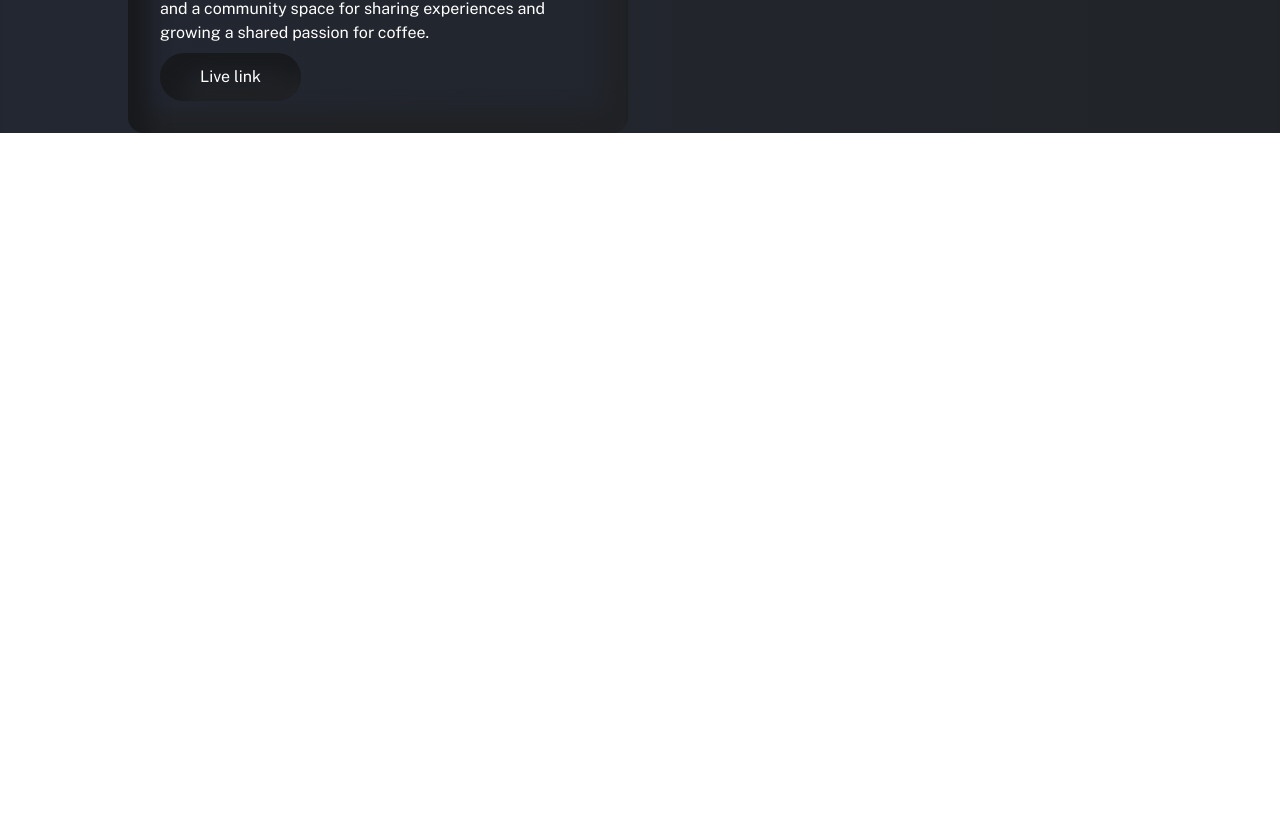
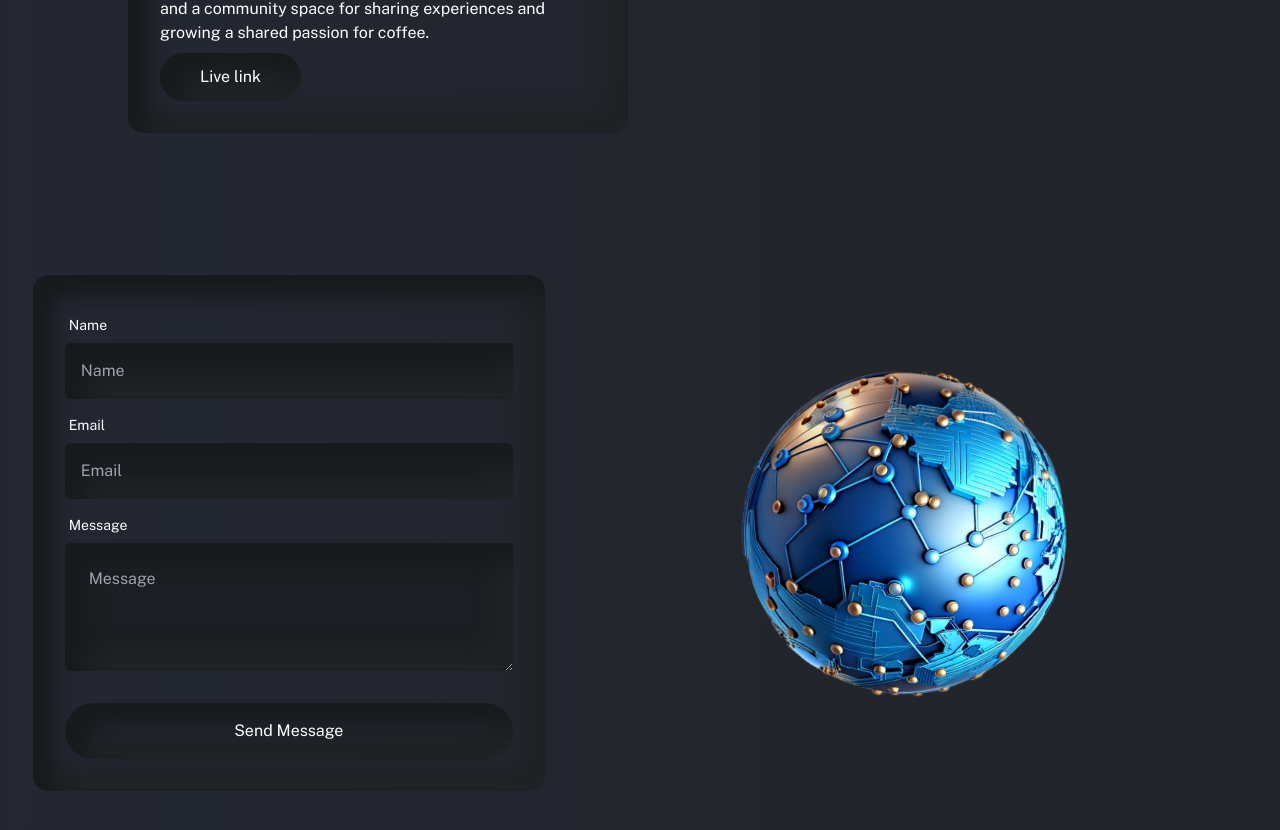
Before and after one commit to walid-official/my-new-portfolio, a React (Vite) app: page / in a window 1280 px wide. Shown: the part 5551-6381 px from the top of the page. Before the commit the page ends 5684 px from the top, so only its background shows below. Built offline with nearby package versions, Linux system fonts and the light colour scheme.

Commit message:
contact section is added

```diff
--- /dev/null
+++ b/src/components/Contact/Contact.jsx
@@ -0,0 +1,74 @@
+import React from "react";
+import contactImg from "../../assets/images/world.png";
+import { motion } from "framer-motion";
+
+const Contact = () => {
+  return (
+    <div className="overflow-x-hidden">
+      <div className="hero min-h-screen">
+        <div className="hero-content text-white flex-col lg:flex-row-reverse">
+          <div className="w-[55%] flex justify-center items-center">
+            <motion.img
+              className="w-[55%]"
+              animate={{
+                rotate: 360, // Rotation in degrees
+              }}
+              transition={{
+                repeat: Infinity, // Repeat infinitely
+                repeatType: "loop", // Loop the animation
+                duration: 3, // Adjust the speed (in seconds)
+                ease: "linear", // Smooth animation
+              }}
+              src={contactImg}
+              alt=""
+            />
+          </div>
+          <div className="card boxShadow  w-full max-w-lg shrink-0 shadow-2xl">
+            <form className="card-body">
+              <div className="form-control">
+                <label className="label">
+                  <span className="label-text text-white">Name</span>
+                </label>
+                <input
+                  type="name"
+                  placeholder="Name"
+                  className="boxShadow bg-[#1c1e23] p-4 rounded-md"
+                  required
+                />
+              </div>
+              <div className="form-control">
+                <label className="label">
+                  <span className="label-text text-white">Email</span>
+                </label>
+                <input
+                  type="email"
+                  placeholder="Email"
+                  className="boxShadow bg-[#1c1e23] p-4 rounded-md"
+                  required
+                />
+              </div>
+              <div className="form-control">
+                <label className="label">
+                  <span className="label-text text-white">Message</span>
+                </label>
+                <textarea
+                  type="text"
+                  placeholder="Message"
+                  className="boxShadow bg-[#1c1e23] p-6 pb-14 rounded-md"
+                  required
+                />
+              </div>
+              <div className="form-control mt-6">
+                <button className="boxShadow px-10 py-4 rounded-full text-white shadow-2xl">
+                  Send Message
+                </button>
+              </div>
+            </form>
+          </div>
+        </div>
+      </div>
+    </div>
+  );
+};
+
+export default Contact;
--- a/src/pages/Home.jsx
+++ b/src/pages/Home.jsx
@@ -3,6 +3,7 @@ import Banner from '../components/banner/Banner';
 import About from '../components/About/About';
 import Skill from '../components/Skill/Skill';
 import MyProjects from '../components/Project/MyProjects';
+import Contact from '../components/Contact/Contact';
 
 const Home = () => {
     return (
@@ -11,6 +12,7 @@ const Home = () => {
             <About></About>
             <Skill></Skill>
             <MyProjects></MyProjects>
+            <Contact></Contact>
         </div>
     );
 };
```
Also changed, not shown: public/200.html (added, +13 -0 lines), src/assets/images/world.png (added), 1 other file (tests, documents, lock files or other folders).
